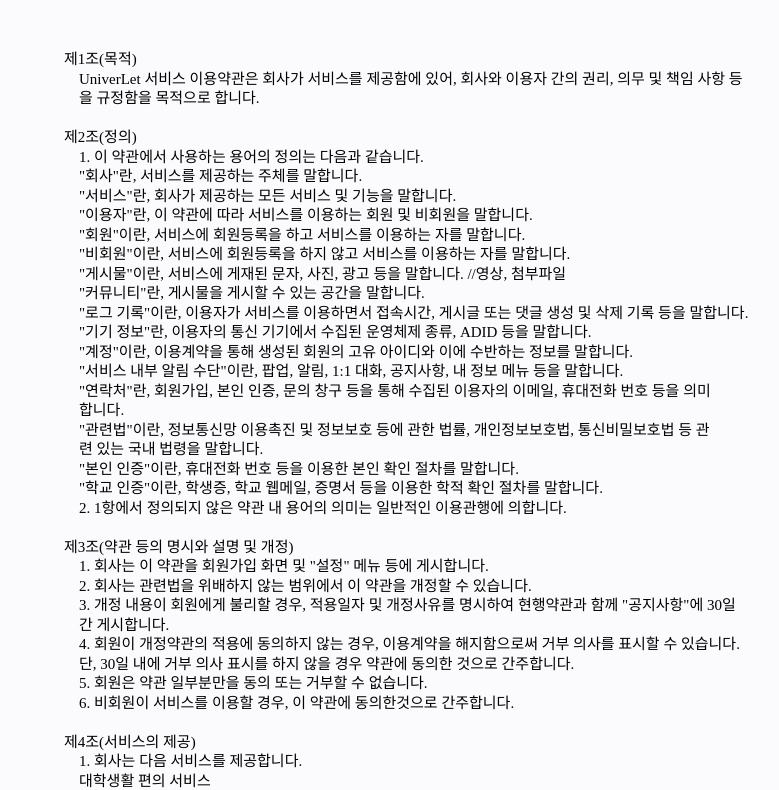
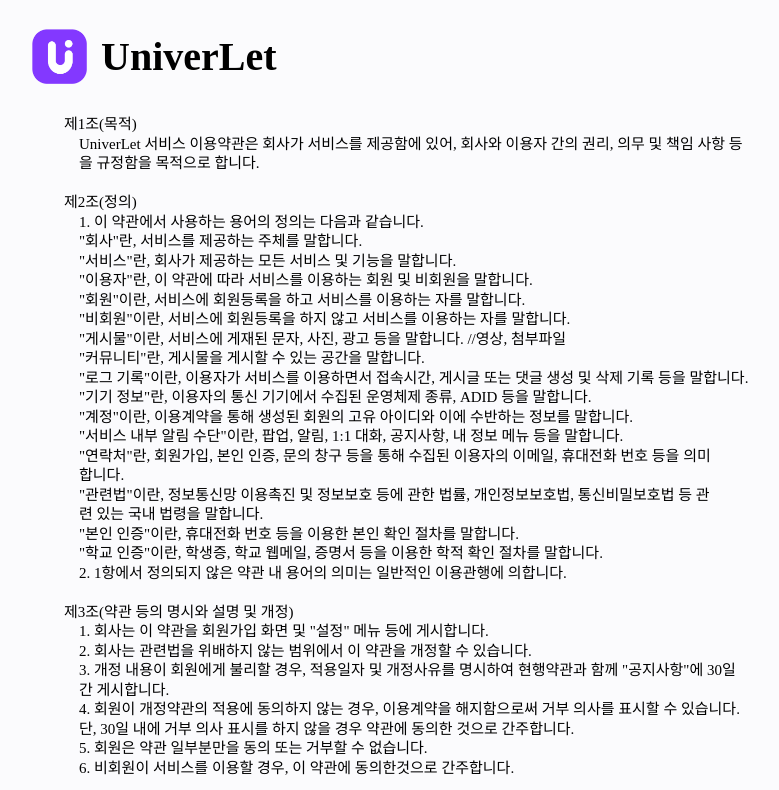
Before and after one commit to Albert-Grp/albert-grp.github.io, a plain HTML site: page service.html in a window 1280 px wide. Shown: the top 790 px of the page, without its empty margins (221-1000 px from the left). Drawn offline with Linux system fonts and the light colour scheme; a web font is replaced by a local one.

Commit message:
update 로고

```diff
--- a/css/styles.css
+++ b/css/styles.css
@@ -14,7 +14,6 @@
 @font-face{ src: url("../assets/font/SF-Pro-Display-Bold.otf") format('truetype'); font-family: "SF-D7"; font-weight:700; }
 .main-textarea{
 	line-height: 130%;
-	padding-top: 50px;
 }
 .unit1-image{
 	background-image: url("../assets/Content1-img.png");
--- a/service.html
+++ b/service.html
@@ -12,6 +12,12 @@
 
 <body>
     <div class="main-section">
+
+        <div>
+            <img style="height: 55px; display: inline-block; vertical-align:middle;" src="assets/app_icon_2.png">
+            <h2 style="padding-left: 10px; font-size: 40px; display: inline-block; vertical-align:middle;">UniverLet
+            </h2>
+        </div>
         <textarea class="main-textarea" id="textarea" readonly>
         제1조(목적)
             UniverLet 서비스 이용약관은 회사가 서비스를 제공함에 있어, 회사와 이용자 간의 권리, 의무 및 책임 사항 등
```
Also changed, not shown: privacy.html (+5 -0 lines), rule.html (+5 -0 lines).
